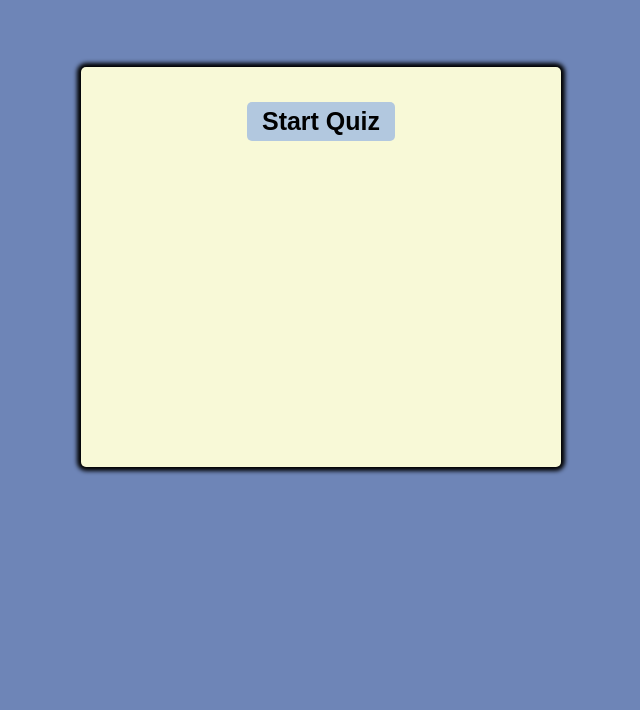
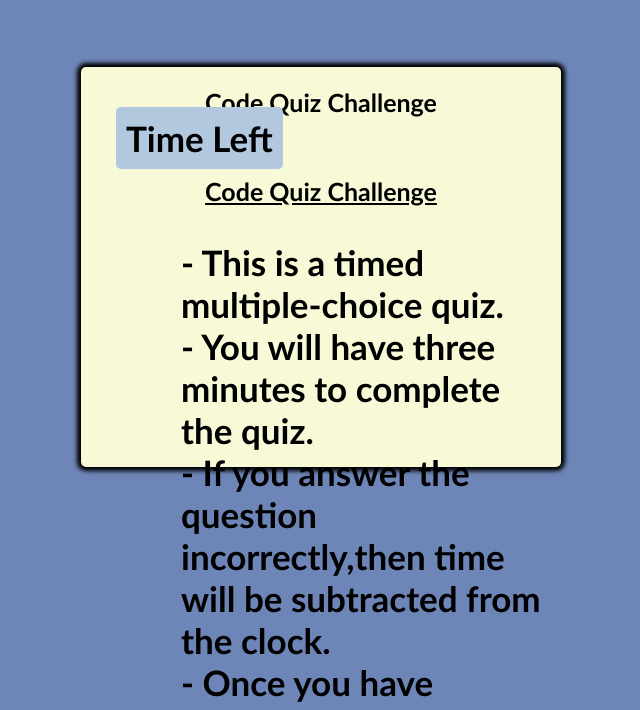
Before and after one commit to stevemoore9595/Code-Quiz, a plain HTML site: page index.html in a window 1280 px wide. Shown: the part 233-943 px from the top of the page, without its empty margins (319-959 px from the left). Drawn offline with Linux system fonts and the light colour scheme.

Commit message:
adding title and rules

```diff
--- a/assets/css/style.css
+++ b/assets/css/style.css
@@ -23,13 +23,6 @@
     align-items: center;
   }
 
-  .rules-style {
-    display: flex;
-    justify-content: center;
-    align-items: center;
-    font-size: 16px;
-  }
-
   .container {
     border-radius: 5px;
     box-shadow: 0 0 4px 4px;
@@ -38,6 +31,30 @@
     margin: 300px 400px;
     width: 800px;
     height: 400px;
+  }
+
+  .title {
+    display: flex;
+    justify-content: center;
+    align-items: center;
+    font-size: 25px;
+  }
+
+  .rules-style {
+    display: flex;
+    justify-content: center;
+    align-items: center;
+    font-size: 16px;
+  }
+
+  .timer-style {
+    display: inline;
+
+    padding: 10px;
+    margin: 15px;
+    border-radius: 5px;
+    background-color: var(--third);
+
   }
 
   .btns-style {
@@ -82,7 +99,7 @@
   }
 
   .hide {
-    display: none
+    display: non
   }
  /* #rule-box {
     background-color: var(--third);
--- a/index.html
+++ b/index.html
@@ -4,13 +4,24 @@
    <meta charset="UTF-8">
    <meta name="viewport" content="width=device= width, initial-scale=1.0">
    <meta http-equiv="X-UA-Compatible" content="ie=edge">
-   <title>Code Quiz</title>
+   <title>Code Quiz Challenge</title>
    <link rel="stylesheet" href="./assets/css/style.css">
  </head>
 
  <body>
    <div class="container">
+    <div class="title">Code Quiz Challenge</div>
+    <div id="rules" class="rules-style"></div>
+    <div id="timer" class="timer-style">Time Left</div>
     <div id="question-container" class="hide">
+      <h1 class="title"><u>Code Quiz Challenge</u></h1>
+        <ul>
+           <ol class="rules">- This is a timed multiple-choice quiz.</ol>
+           <ol class="rules">- You will have three minutes to complete the quiz.</ol>
+           <ol class="rules">- If you answer the question incorrectly,then time will be subtracted from the clock.</ol>
+           <ol class="rules">- Once you have answered all the questions or the timer reaches 0, then the quiz will be over.</ol>
+           <ol class="text">- You will then be able to see your results and save them along with your initials.</ol>
+        </ul>
         <div id="question">Question</div>
         <div id="answer-btns" class="btns-style">
             <button class="btn">Answer 1</button>
@@ -19,10 +30,11 @@
             <button class="btn">Answer 4</button>
         </div>
     </div>
+
     <div class="buttons">
-      <div id="rules" class="rules-style"></div>
       <button id="start-btn" class="start-btn btn">Start Quiz</button>
       <button id="next-btn" class="next-btn btn hide">Next</button>
+      <button></button>
     </div>
    </div>
    <script src="script.js"></script>
--- a/script.js
+++ b/script.js
@@ -1,9 +1,22 @@
-const startButton = document.getElementById('start-btn')
+/*const startButton = document.getElementById('start-btn')
 const questionContainerElement = document.getElementById('question-container')
 const rulesElement = document.getElementById('rules')
 const questionElement = document.getElementById('question')
 const answerBtnsElement = document.getElementById('answer-btns')
 const nextBtn = document.getElementById('next-btn')
+
+const timeLimit = 30;
+let timeLeft = timeLimit;
+
+//Create timer function
+const timer = setInterval(function() {
+  timeLeft--;
+  document.getElementById("timer").innerHTML = timeLeft;
+  if (timeLeft === 0) {
+    clearInterval(timer);
+   alert("Time's up! Quiz ended.");
+ }
+}, 1000);
 
 let shuffledQuestions, currentQuestionIndex
 startButton.addEventListener('click', startQuiz)
@@ -18,12 +31,11 @@ nextBtn.addEventListener('click', () => {
 //}
 
 function startQuiz() {
+    rulesElement.classList.add('hide')
     startButton.classList.add('hide')
-    rulesElement.innerText = rules.title
     shuffledQuestions = questions.sort(() => Math.random() - .5)
     currentQuestionIndex = 0
     questionContainerElement.classList.remove('hide')
-    setRules('rules')
     setNextQuestion()
 }
 
```
